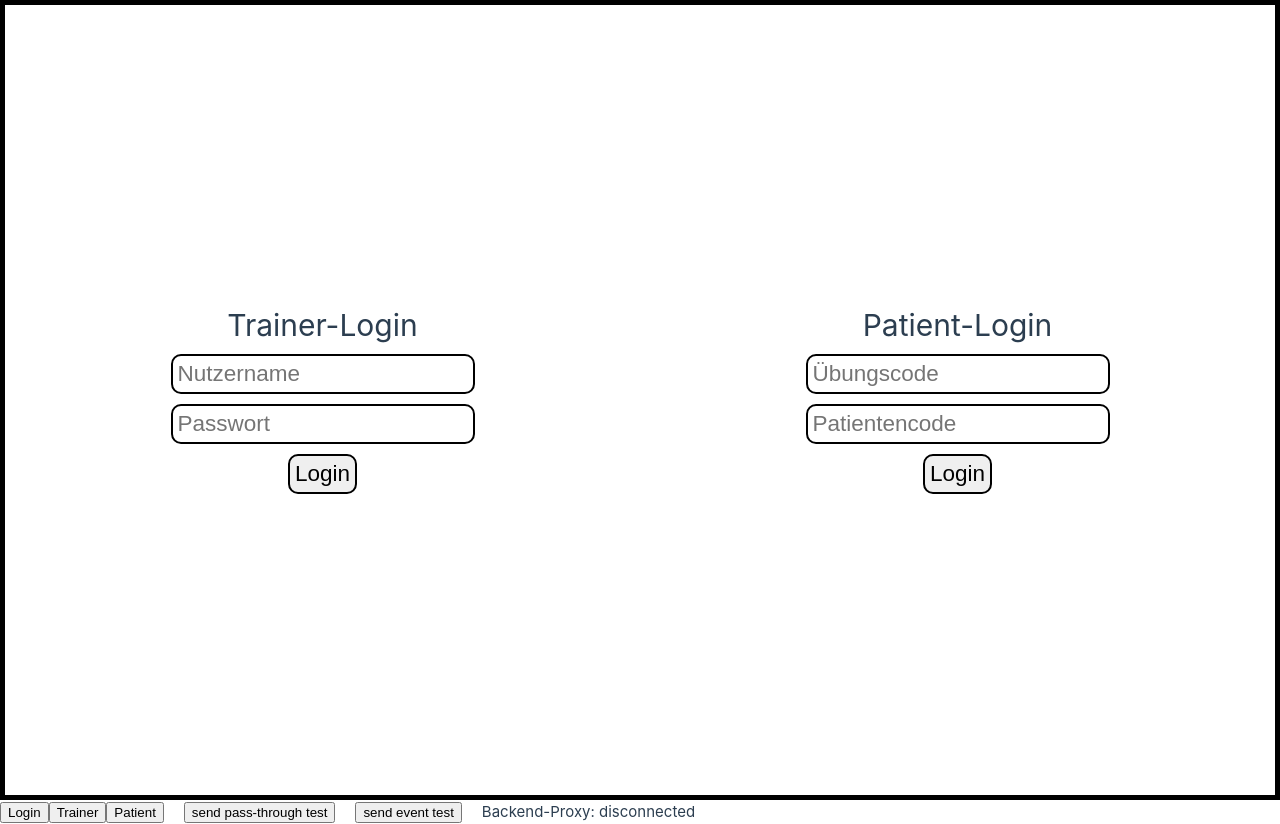
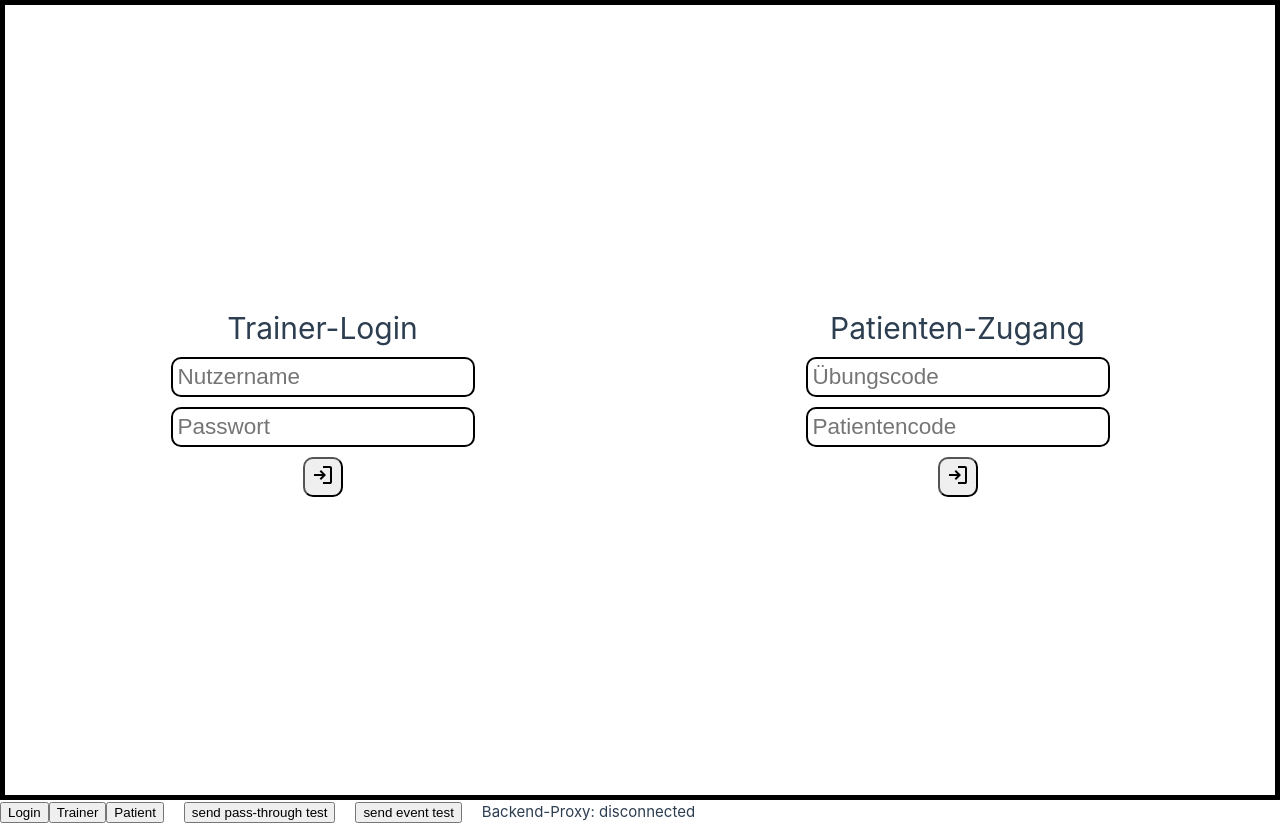
Before and after one commit to hpi-sam/dps.training_k, a Vue app in the folder frontend/: page / in a window 1280 px wide. Built offline with nearby package versions, Linux system fonts and the light colour scheme; no server answers.

Commit message:
#17: login-button with icon, login.css

```diff
--- /dev/null
+++ b/frontend/src/assets/login.css
@@ -0,0 +1,25 @@
+#main {
+  height: 100%;
+  width: 100%;
+  display: flex;
+  justify-content: center;
+  align-items: center;
+}
+#form{
+  display: flex;
+  flex-direction: column;
+  align-items: center;
+}
+input{
+  border: 2px solid black;
+  border-radius: 10px;
+  padding: 5px;
+  margin: 5px;
+  font-size: 1.5em;
+}
+button{
+  margin-top: 5px;
+  height: 40px;
+  width: 40px;
+  border-radius: 10px;
+}
--- a/frontend/src/components/widgets/LoginPatient.vue
+++ b/frontend/src/components/widgets/LoginPatient.vue
@@ -13,38 +13,18 @@
 <template>
   <div id="main">
     <div id="form">
-      <h1>Patient-Login</h1>
+      <h1>Patienten-Zugang</h1>
       <input v-model="exerciseCodeInput" placeholder="Übungscode">
       <input v-model="patientCodeInput" placeholder="Patientencode">
-      <input type="submit" value="Login" @click="submit()">
-      <p v-if="errorOccured" id="errorMassage">
-        {{ errorMassage }}
-      </p>
+      <button @click="submit()">
+        <svg xmlns="http://www.w3.org/2000/svg" height="24" viewBox="0 -960 960 960" width="24">
+          <path d="M480-120v-80h280v-560H480v-80h280q33 0 56.5 23.5T840-760v560q0 33-23.5 56.5T760-120H480Zm-80-160-55-58 102-102H120v-80h327L345-622l55-58 200 200-200 200Z" />
+        </svg>
+      </button>
     </div>
   </div>
 </template>
 
 <style scoped>
-  #main {
-    height: 100%;
-    width: 100%;
-    display: flex;
-    justify-content: center;
-    align-items: center;
-  }
-  #form{
-    display: flex;
-    flex-direction: column;
-    align-items: center;
-  }
-  input{
-    border: 2px solid black;
-    border-radius: 10px;
-    padding: 5px;
-    margin: 5px;
-    font-size: 1.5em;
-  }
-  #errorMassage{
-    color: red;
-  }
+  @import url(../../assets/login.css);
 </style>
--- a/frontend/src/components/widgets/LoginTrainer.vue
+++ b/frontend/src/components/widgets/LoginTrainer.vue
@@ -16,35 +16,15 @@
       <h1>Trainer-Login</h1>
       <input v-model="usernameInput" placeholder="Nutzername">
       <input v-model="passwordInput" type="password" placeholder="Passwort">
-      <input type="submit" value="Login" @click="submit()">
-      <p v-if="errorOccured" id="errorMassage">
-        {{ errorMassage }}
-      </p>
+      <button @click="submit()">
+        <svg xmlns="http://www.w3.org/2000/svg" height="24" viewBox="0 -960 960 960" width="24">
+          <path d="M480-120v-80h280v-560H480v-80h280q33 0 56.5 23.5T840-760v560q0 33-23.5 56.5T760-120H480Zm-80-160-55-58 102-102H120v-80h327L345-622l55-58 200 200-200 200Z" />
+        </svg>
+      </button>
     </div>
   </div>
 </template>
 
 <style scoped>
-  #main {
-    height: 100%;
-    width: 100%;
-    display: flex;
-    justify-content: center;
-    align-items: center;
-  }
-  #form{
-    display: flex;
-    flex-direction: column;
-    align-items: center;
-  }
-  input{
-    border: 2px solid black;
-    border-radius: 10px;
-    padding: 5px;
-    margin: 5px;
-    font-size: 1.5em;
-  }
-  #errorMassage{
-    color: red;
-  }
+  @import url(../../assets/login.css);
 </style>
```
